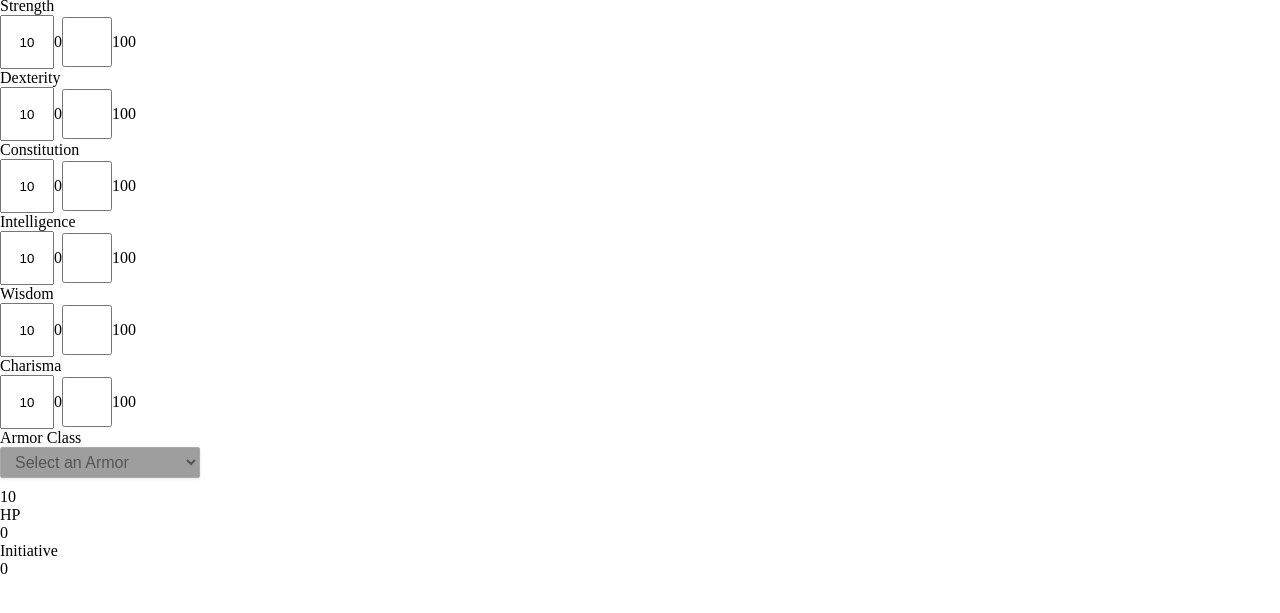
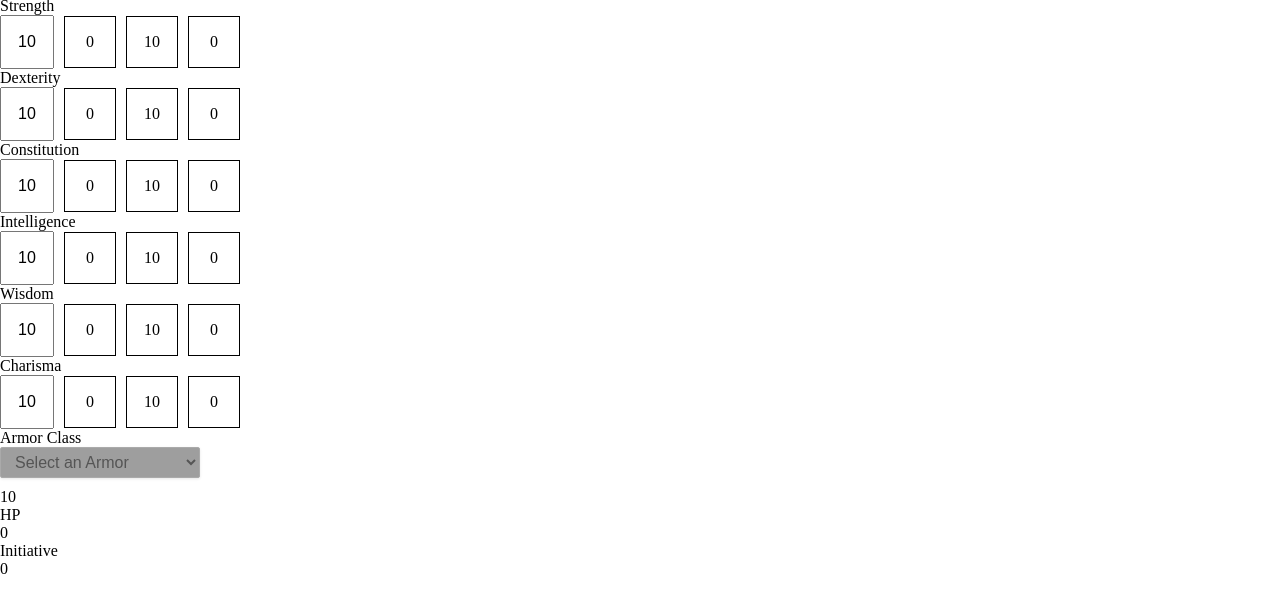
Before and after one commit to Jstantrex/HTML-Character-Sheet, a plain HTML site: page index.html in a window 1280 px wide. Shown: the part 71-684 px from the top of the page. Drawn offline with nearby package versions, Linux system fonts and the light colour scheme; some packages are replaced by stand-ins of ours; grey boxes are pictures that could not be loaded; a script that the page names is missing.

Commit message:
Added modifier rules and minor changes

```diff
--- a/style.css
+++ b/style.css
@@ -37,19 +37,55 @@ select{
 	flex-wrap: wrap;
 }
 
+
 #stats .statblock input {
 	height: 50px;
 	width: 50px;
 	text-align: center;
+	font-size: 16px;
 }
 
 .statblock {
 	display: flex;
 	flex-direction: row;
 	text-align: center;
-	align-content: center;
 	align-items: center;
 	justify-content: flex-start;
+}
+
+.pickmod {
+	display:none;
+	-webkit-transform: scale(0.5);
+	margin-left: -18px;
+}
+
+.racialMod {
+	display: flex;
+	justify-content: center;
+	align-items: center;
+	border: 1px solid black;
+	width: 50px;
+	height: 50px;
+	margin: 0px 10px;
+}
+
+.totalStat {
+	display: flex;
+	justify-content: center;
+	align-items: center;
+	border: 1px solid black;
+	width: 50px;
+	height: 50px;
+	margin: 0px 10px 0px 0px;
+}
+
+.modifier {
+	display: flex;
+	justify-content: center;
+	align-items: center;
+	border: 1px solid black;
+	width: 50px;
+	height: 50px;
 }
 
 #stats .statblock input::-webkit-inner-spin-button,
```
